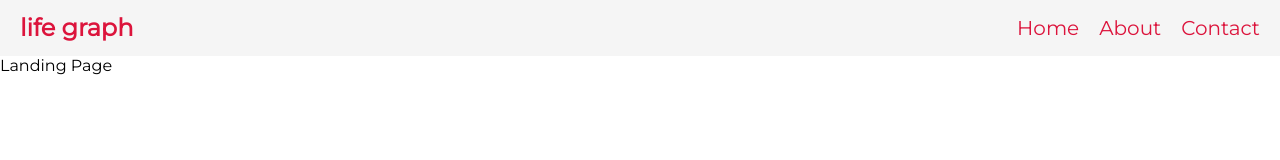
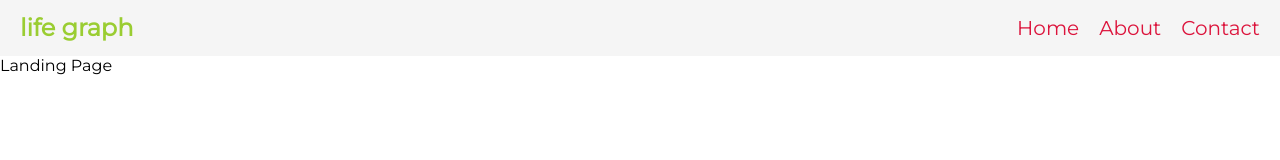
Before and after one commit to vishesh-bajpayee-au16/Life-Graph, a React (Create React App) app in the folder life-graph/: page / in a window 1280 px wide. Shown: the top 160 px of the page. Built offline with nearby package versions, Linux system fonts and the light colour scheme.

Commit message:
added changes

```diff
--- a/life-graph/src/components/Navbar/index.scss
+++ b/life-graph/src/components/Navbar/index.scss
@@ -7,7 +7,7 @@ nav {
     position: absolute;
     line-height: 7vh;
     margin-left: 20px;
-    color: crimson;
+    color: yellowgreen;
   }
 
   .links {
```
